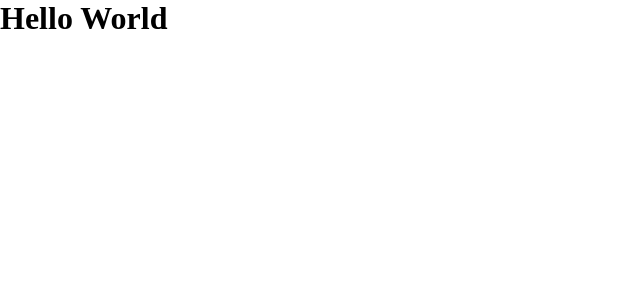
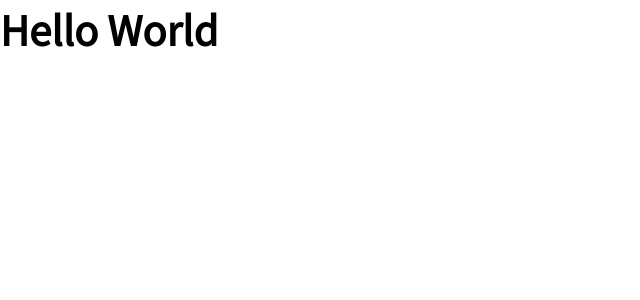
Before and after one commit to Kaedh/cadastro-de-clientes, a React (Create React App) app: page / in a window 1280 px wide. Shown: the top 300 px of the page, without its empty margins (0-640 px from the left). Built offline with nearby package versions, Linux system fonts and the light colour scheme.

Commit message:
:sparkles: add colors and set font

```diff
--- a/src/styles/global.css
+++ b/src/styles/global.css
@@ -1,5 +1,15 @@
+:root {
+    --purple: #7371FC;
+    --white: #ffffff;
+}
+
 * {
     margin: 0;
     padding: 0;
     box-sizing: border-box;
 }
+
+html, body {
+    font-size: 20px;
+    font-family: 'Noto Sans JP', sans-serif;
+}
```
